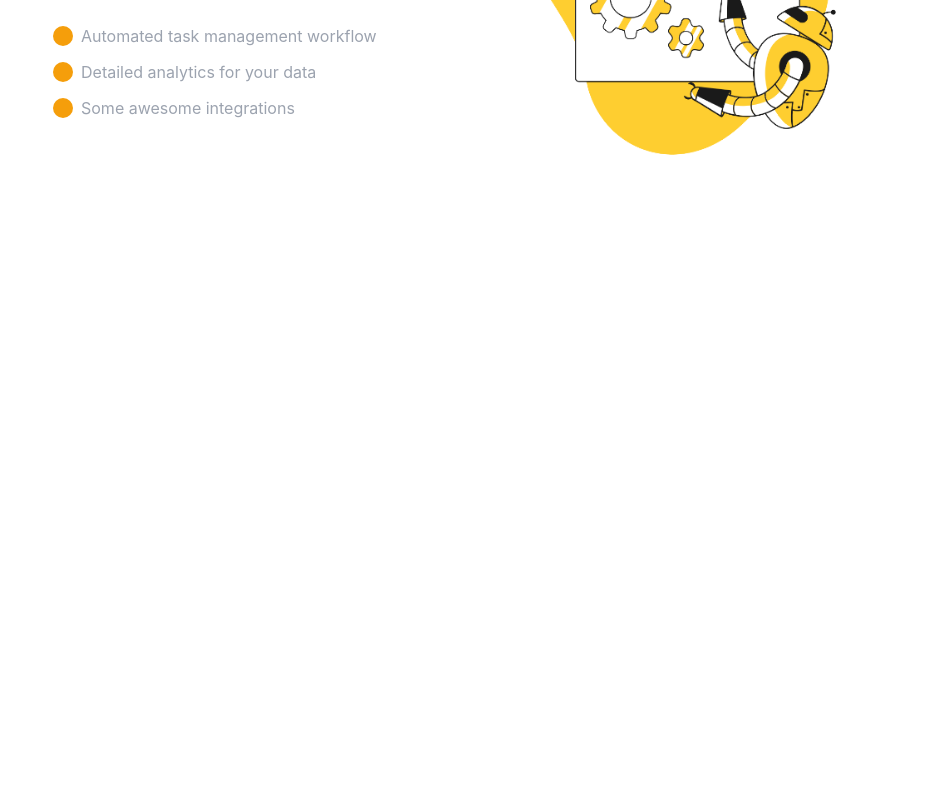
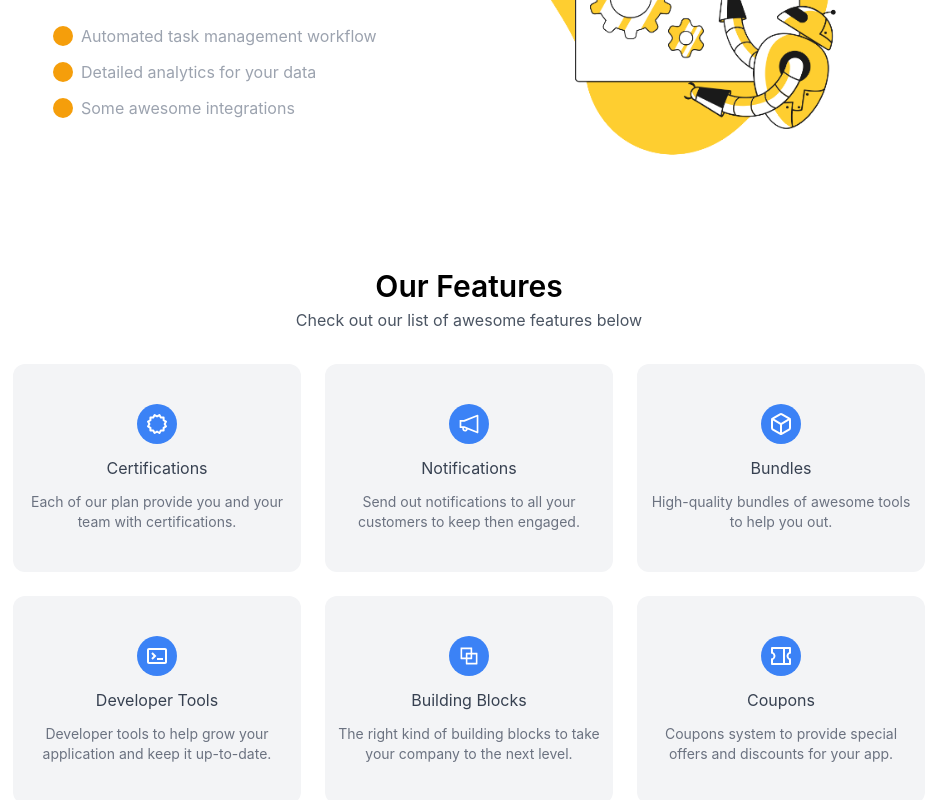
Before and after one commit to UtpalTheDev/nullbrains-template, a React (Create React App) app in the folder frontend/: page / in a window 1280 px wide. Shown: the part 1524-2324 px from the top of the page, without its empty margins (171-1112 px from the left). Before the commit the page ends 1752 px from the top, so only its background shows below. Built offline with nearby package versions, Linux system fonts and the light colour scheme.

Commit message:
refcator: section3 added

```diff
--- a/frontend/src/App.js
+++ b/frontend/src/App.js
@@ -2,6 +2,7 @@ import logo from './logo.svg';
 import './App.css';
 import Section1 from './Section1';
 import Section2 from './Section2';
+import Section3 from './Section3';
 function App() {
 
 
@@ -9,7 +10,7 @@ function App() {
     <div className="main">
       <Section1/>
       <Section2/>
-
+      <Section3/>
     </div>
   );
 }
--- a/frontend/src/Section2.jsx
+++ b/frontend/src/Section2.jsx
@@ -3,7 +3,7 @@ import boost_productivity from "./assets/boost_productivity.png"
 export default function Section2(){
 
     return(
-        <div className="min-h-screen max-h-screen flex flex-col px-2 sm:px-14 py-4 sm:py-6">
+        <div className="min-h-screen flex flex-col px-2 sm:px-14 py-4 sm:py-6">
             <div className="flex items-center justify-center py-4 sm:py-0">
                 <div className="flex justify-center items-center max-w-md hidden sm:flex sm:mx-8">
                 <img src={boost_productivity} alt="img" className="w-full"/>
--- a/frontend/src/Section3.jsx
+++ b/frontend/src/Section3.jsx
@@ -0,0 +1,87 @@
+import {BiCertification,BiTerminal} from "react-icons/bi"
+import {AiOutlineNotification, AiOutlineBlock} from "react-icons/ai"
+import {FiBox} from "react-icons/fi"
+import {RiCoupon2Line} from "react-icons/ri"
+export default function Section3(){
+
+    return(
+        <div className="min-h-screen max-h-screen flex flex-col px-2 sm:px-14 py-4 sm:py-10 text-center">
+            <div className=" text-2xl font-semibold sm:text-3xl">
+                Our Features
+            </div>
+            <div className="text-gray-600 py-1">
+                Check out our list of awesome features below
+            </div>
+            <div className="flex flex-wrap justify-center py-2 sm:py-4">
+
+                <div className="w-72 rounded-xl h-52 bg-gray-100 flex flex-col items-center justify-center m-2 sm:m-3 px-2">
+                    <div className="w-10 h-10 rounded-full bg-blue-500 flex justify-center items-center">
+                       <BiCertification className="w-6 h-6 text-white"/>
+                    </div>
+                    <div className="py-3 text-gray-700">
+                        Certifications
+                    </div>
+                    <div className="text-sm text-gray-500">
+                        Each of our plan provide you and your team with certifications.
+                    </div>
+                </div>
+                <div className="w-72 rounded-xl h-52 bg-gray-100 flex flex-col items-center justify-center m-2 sm:m-3 px-2">
+                    <div className="w-10 h-10 rounded-full bg-blue-500 flex justify-center items-center">
+                        <AiOutlineNotification className="w-6 h-6 text-white"/>
+                    </div>
+                    <div className="py-3 text-gray-700">
+                        Notifications
+                    </div>
+                    <div className="text-sm text-gray-500">
+                        Send out notifications to all your customers to keep then engaged.
+                    </div>
+                </div>
+                <div className="w-72 rounded-xl h-52 bg-gray-100 flex flex-col items-center justify-center m-2 sm:m-3 px-2">
+                    <div className="w-10 h-10 rounded-full bg-blue-500 flex justify-center items-center">
+                        <FiBox className="w-6 h-6 text-white"/>
+                    </div>
+                    <div className="py-3 text-gray-700">
+                        Bundles
+                    </div>
+                    <div className="text-sm text-gray-500">
+                        High-quality bundles of awesome tools to help you out.
+                    </div>
+                </div>
+                <div className="w-72 rounded-xl h-52 bg-gray-100 flex flex-col items-center justify-center m-2 sm:m-3 px-2">
+                    <div className="w-10 h-10 rounded-full bg-blue-500 flex justify-center items-center">
+                    <BiTerminal className="w-6 h-6 text-white"/>
+                    </div>
+                    <div className="py-3 text-gray-700">
+                        Developer Tools
+                    </div>
+                    <div className="text-sm text-gray-500">
+                        Developer tools to help grow your application and keep it up-to-date.
+                    </div>
+                </div>
+                <div className="w-72 rounded-xl h-52 bg-gray-100 flex flex-col items-center justify-center m-2 sm:m-3 px-2">
+                    <div className="w-10 h-10 rounded-full bg-blue-500 flex justify-center items-center">
+                        <AiOutlineBlock className="w-6 h-6 text-white"/>
+                    </div>
+                    <div className="py-3 text-gray-700">
+                        Building Blocks
+                    </div>
+                    <div className="text-sm text-gray-500">
+                        The right kind of building blocks to take your company to the next level.
+                    </div>
+                </div>
+                <div className="w-72 rounded-xl h-52 bg-gray-100 flex flex-col items-center justify-center m-2 sm:m-3 px-2">
+                    <div className="w-10 h-10 rounded-full bg-blue-500 flex justify-center items-center">
+                        <RiCoupon2Line className="w-6 h-6 text-white"/>
+                    </div>
+                    <div className="py-3 text-gray-700">
+                        Coupons
+                    </div>
+                    <div className="text-sm text-gray-500">
+                        Coupons system to provide special offers and discounts for your app.
+                    </div>
+                </div>
+            </div>
+
+        </div>
+    )
+}
```
